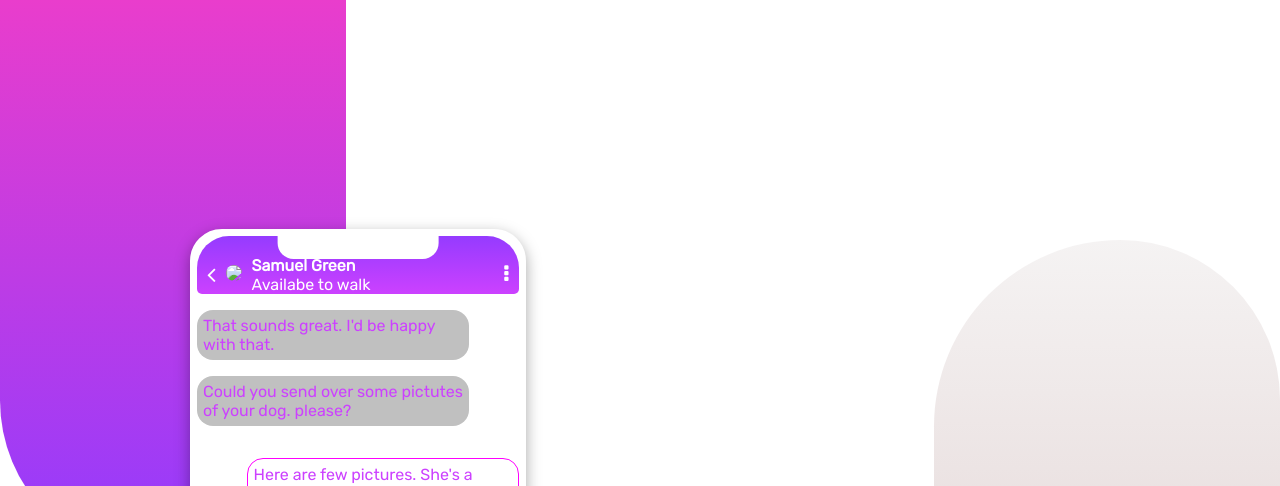
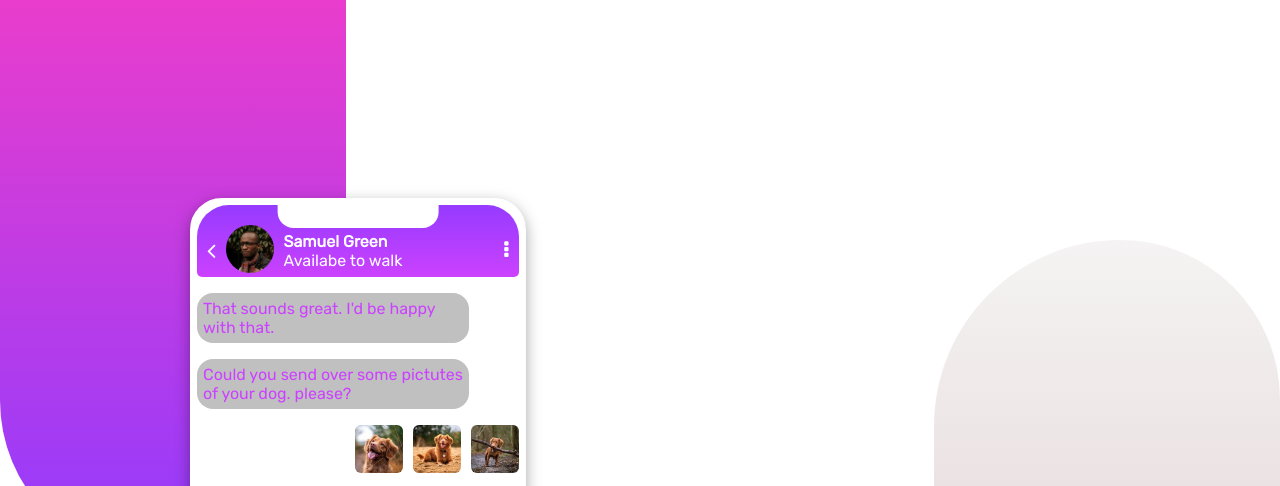
Before and after one commit to rajooadv/chat-app-ui, a plain HTML site: page index.html in a window 1280 px wide. Shown: the top 486 px of the page. Drawn offline with Linux system fonts and the light colour scheme.

Commit message:
update image path
image path updated

```diff
--- a/index.html
+++ b/index.html
@@ -30,7 +30,7 @@
                     </div>
 
                     <div class="avatar inline">
-                        <img src="images/avatar.jpg" />
+                        <img src="avatar.jpg" />
                     </div>
 
                     <div class="user-name ">
@@ -53,9 +53,9 @@
                     <p>Could you send over some pictutes of your dog. please?</p>
                 </div>
                 <div class="sended-images">
-                    <img src="images/dog-image-1.jpg" alt="" />
-                    <img src="images/dog-image-2.jpg" alt="" />
-                    <img src="images/dog-image-3.jpg" alt="" />
+                    <img src="dog-image-1.jpg" alt="" />
+                    <img src="dog-image-2.jpg" alt="" />
+                    <img src="dog-image-3.jpg" alt="" />
                 </div>
                 <div class="right">
                     <div class="msg-sended">
```
